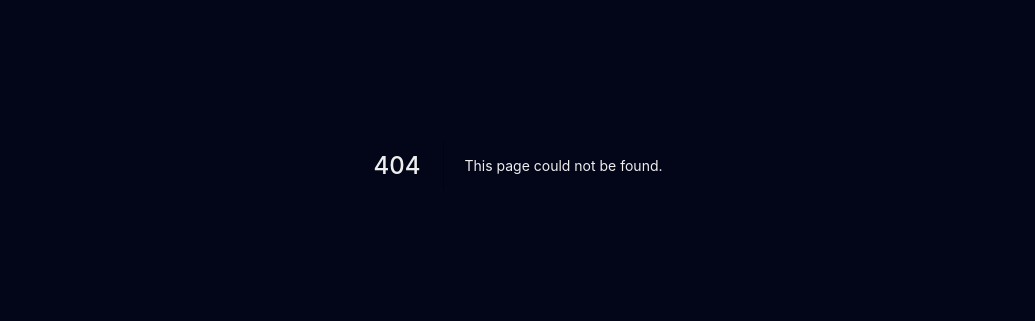
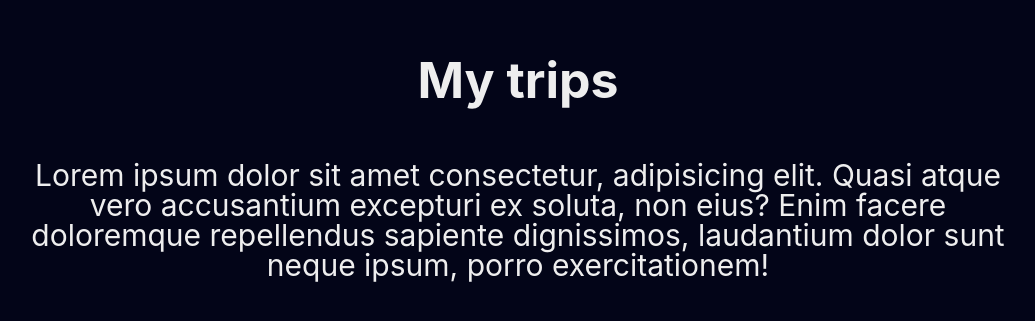
Before and after one commit to Bluniz/my-trips, a Next.js app: page /about in a window 1280 px wide. Before the commit this address had no page. Shown: the part 235-556 px from the top of the page, without its empty margins (122-1157 px from the left). Built offline with nearby package versions, Linux system fonts and the light colour scheme.

Commit message:
Add About page and template

```diff
--- /dev/null
+++ b/src/pages/about.tsx
@@ -0,0 +1,5 @@
+import { AboutTemplate } from 'templates/About'
+
+export default function About() {
+  return <AboutTemplate />
+}
--- /dev/null
+++ b/src/templates/About/index.tsx
@@ -0,0 +1,23 @@
+import LinkWrapper from 'components/LinkWrapper'
+import { CloseOutline } from '@styled-icons/evaicons-outline/CloseOutline'
+
+import * as S from './styles'
+
+export function AboutTemplate() {
+  return (
+    <S.Content>
+      <LinkWrapper href="/">
+        <CloseOutline size={32} />
+      </LinkWrapper>
+      <S.Heading>My trips </S.Heading>
+      <S.Body>
+        <p>
+          Lorem ipsum dolor sit amet consectetur, adipisicing elit. Quasi atque
+          vero accusantium excepturi ex soluta, non eius? Enim facere doloremque
+          repellendus sapiente dignissimos, laudantium dolor sunt neque ipsum,
+          porro exercitationem!
+        </p>
+      </S.Body>
+    </S.Content>
+  )
+}
--- /dev/null
+++ b/src/templates/About/styles.ts
@@ -0,0 +1,24 @@
+import styled from 'styled-components'
+
+export const Content = styled.section`
+  text-align: center;
+  display: flex;
+  align-items: center;
+  justify-content: center;
+  flex-direction: column;
+  height: 100vh;
+  max-width: var(--container);
+  margin: auto;
+`
+
+export const Heading = styled.h1`
+  font-size: var(--large);
+  margin-bottom: var(--large);
+`
+
+export const Body = styled.div`
+  p {
+    font-size: var(--medium);
+    line-height: var(--medium);
+  }
+`
```
Also changed, not shown: src/pages/index.tsx (+10 -1 lines).
